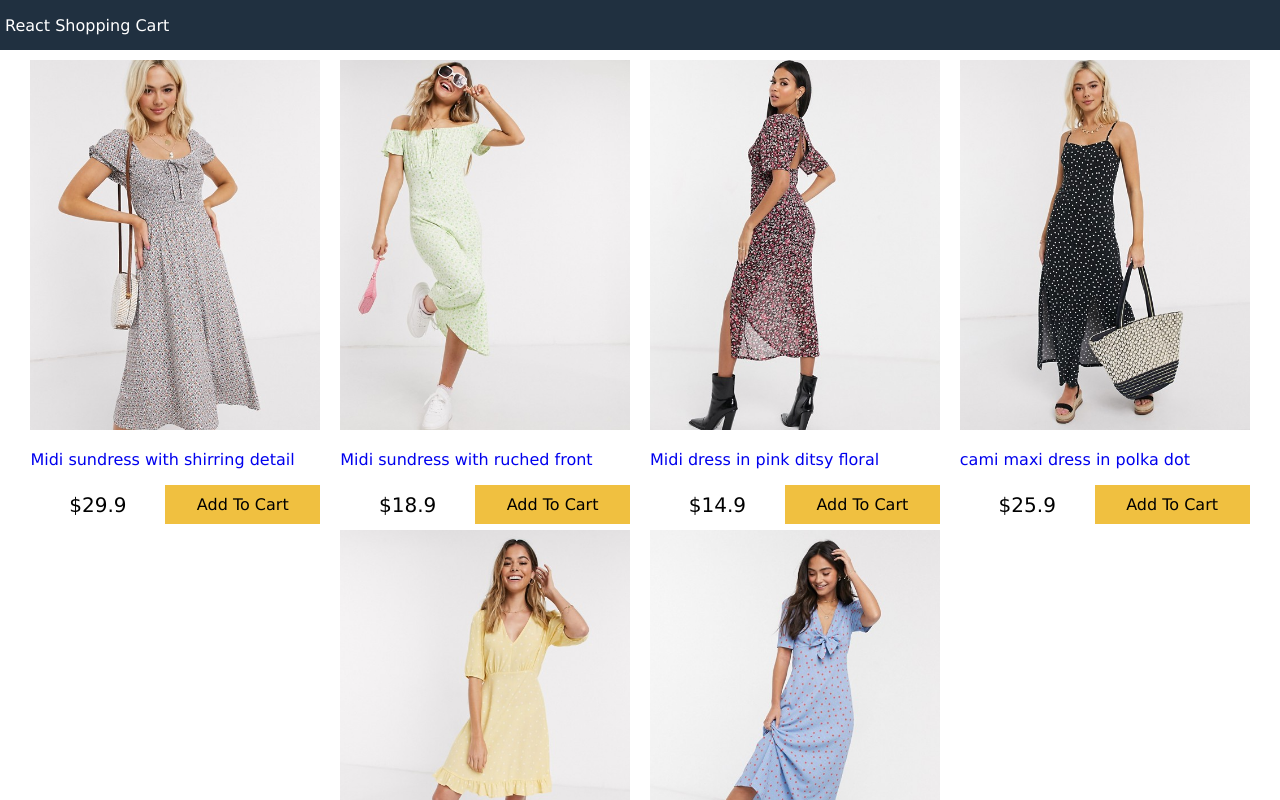
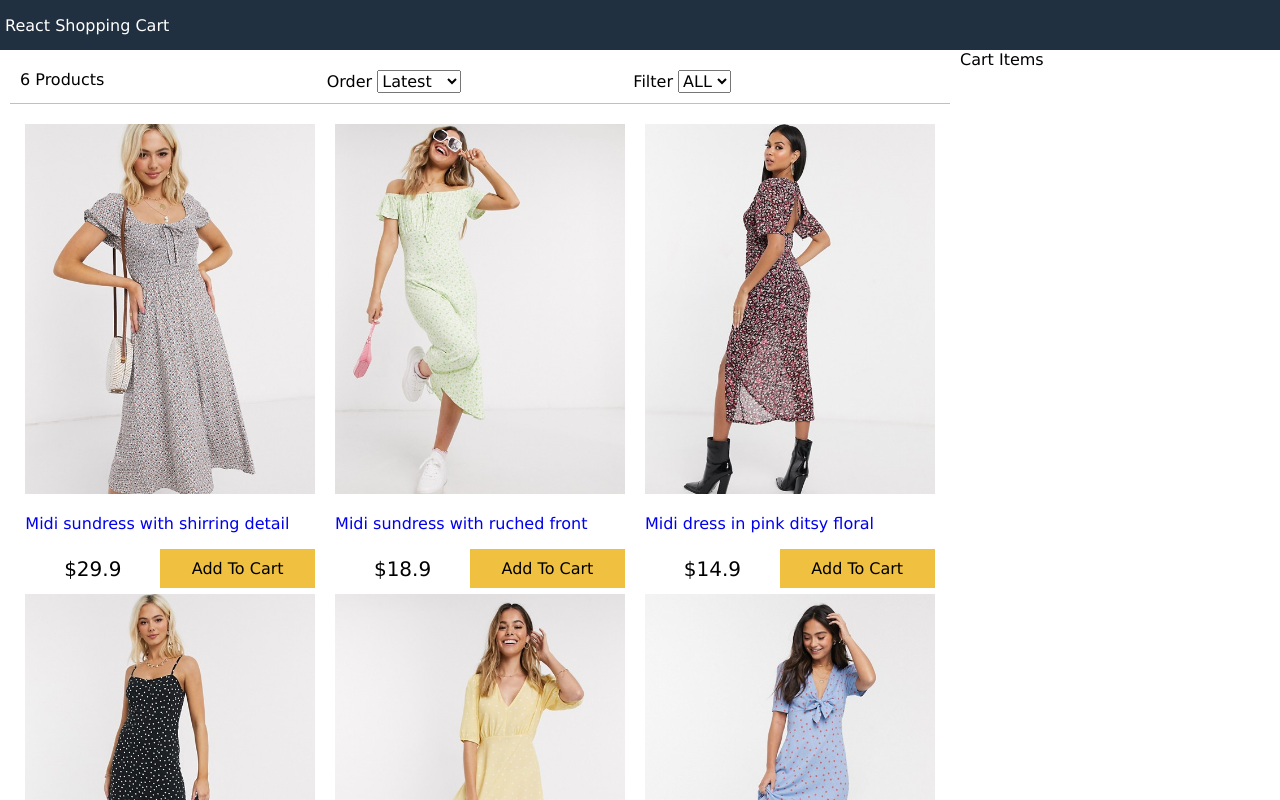
Before and after one commit to manuepeva/Shopping-Cart-Redux-React, a React (Create React App) app: page / in a window 1280 px wide. Shown: the top 800 px of the page. Built offline with nearby package versions, Linux system fonts and the light colour scheme.

Commit message:
Creating filter component

```diff
--- a/src/App.js
+++ b/src/App.js
@@ -4,6 +4,7 @@
 import './index.css';
 import Products from './components/Products';
 import data from './data.json'
+import Filter from './components/Filter';
 // Feature one - Feature one
 class App extends React.Component {
   constructor() {
@@ -15,23 +16,65 @@
     }
   }
 
+  sortProducts = (event) => {
+    const sort = event.target.value;
+    console.log(event.target.value);
+
+    this.setState((state) => ({
+      sort: sort,
+      products: this.state.products.slice().sort((a, b) =>
+        sort === "lowest"
+          ? a.price > b.price
+            ? 1
+            : -1
+          : sort === "highest"
+            ? a.price < b.price
+              ? 1
+              : -1
+            : a._id < b._id
+              ? 1
+              : -1
+      ),
+    }))
+  }
+
+  filterProducts = (event) => {
+    console.log(event.target.value);
+    if (event.target.value === "Q") {
+      this.setState({ size: event.target.value, products: data.products });
+    } else {
+      this.setState({
+        size: event.target.value,
+        products: data.products.filter(product => product.availableSizes.indexOf(event.target.value) >= 0)
+      })
+
+    }
+  }
+
+
+
 
   render() {
     return (
       <div className="grid-container">
         <Heading />
         <main>
-          <Products products={this.state.products} />
-        </main>
-        <div className="content">
-          <div className="main">
+          <div className="content">
+            <div className="main">
+              <Filter
+                count={this.state.products.length}
+                size={this.state.size}
+                sort={this.state.sort}
+                filterProducts={this.filterProducts}
+                sortProducts={this.sortProducts}
+              />
+              <Products products={this.state.products} />
+
+            </div>
+            <div className="sidebar">Cart Items</div>
 
           </div>
-          <div className="sidebar">
-
-          </div>
-
-        </div>
+        </main>
         <Footer />
       </div>
     );
--- /dev/null
+++ b/src/components/Filter.js
@@ -0,0 +1,33 @@
+import React, { Component } from 'react'
+
+export default class Filter extends Component {
+    render() {
+        return (
+            <div className="filter">
+                <div className="filter-result">
+                    {this.props.count} Products
+                </div>
+                <div className="filter-sort">
+                    Order {" "}
+                    <select value={this.props.size} onChange={this.props.sortProducts}>
+                        <option>Latest</option>
+                        <option value="lowest">Lowest</option>
+                        <option value="highest">Highest</option>
+                    </select>
+                </div>
+                <div className="filter-size">
+                    Filter {" "}
+                    <select value={this.props.size} onChange={this.props.filterProducts}>
+                        <option value="Q">ALL</option>
+                        <option value="XS">XS</option>
+                        <option value="S">S</option>
+                        <option value="M">M</option>
+                        <option value="L">L</option>
+                        <option value="XL">XL</option>
+                        <option value="XXL">XXL</option>
+                    </select>
+                </div>
+            </div>
+        )
+    }
+}
--- a/src/index.css
+++ b/src/index.css
@@ -131,3 +131,17 @@
 .button.primary{
     background-color: #f0c040;
 }
+
+/* Filter */
+
+.filter{
+    display: flex;
+    justify-content: space-between;
+    padding: 1rem;
+    margin: 1rem;
+    border-bottom: .1rem #c0c0c0 solid;
+}
+
+.filter div{
+    flex: 1;
+}
```
